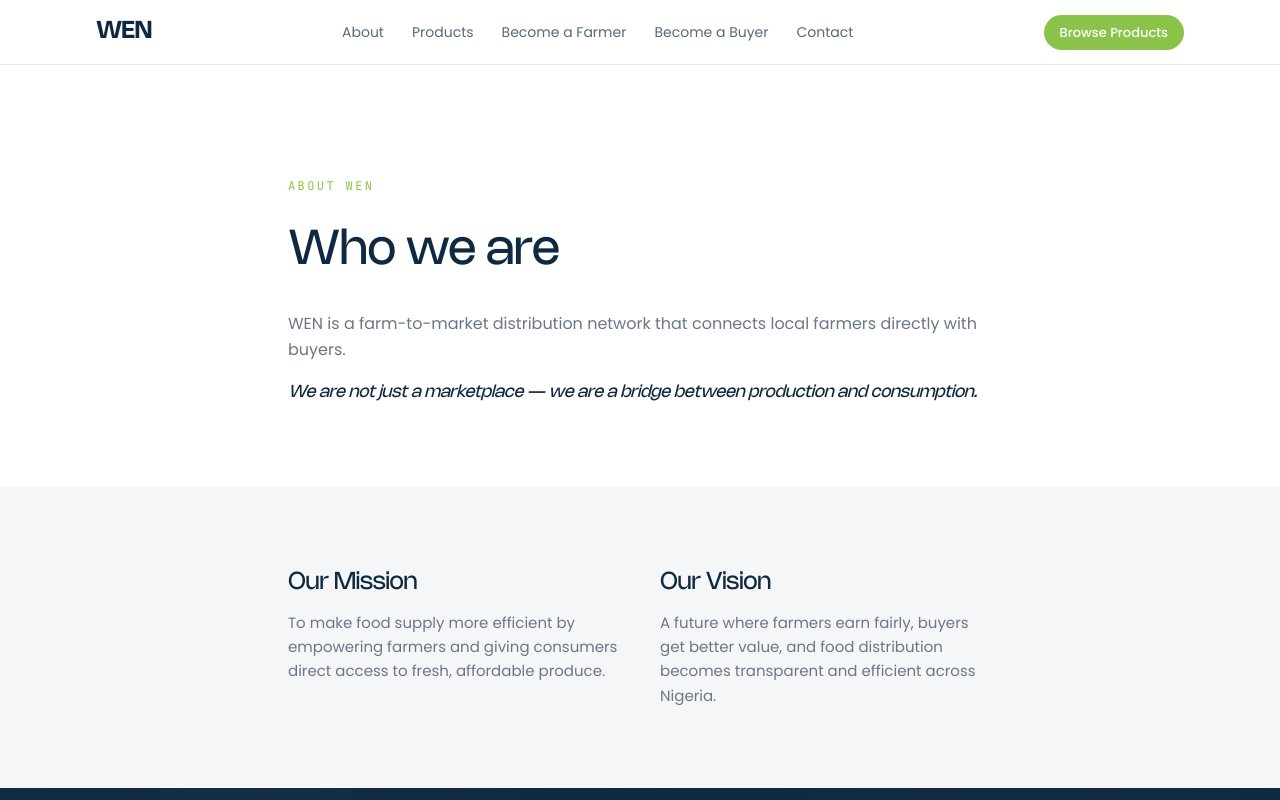
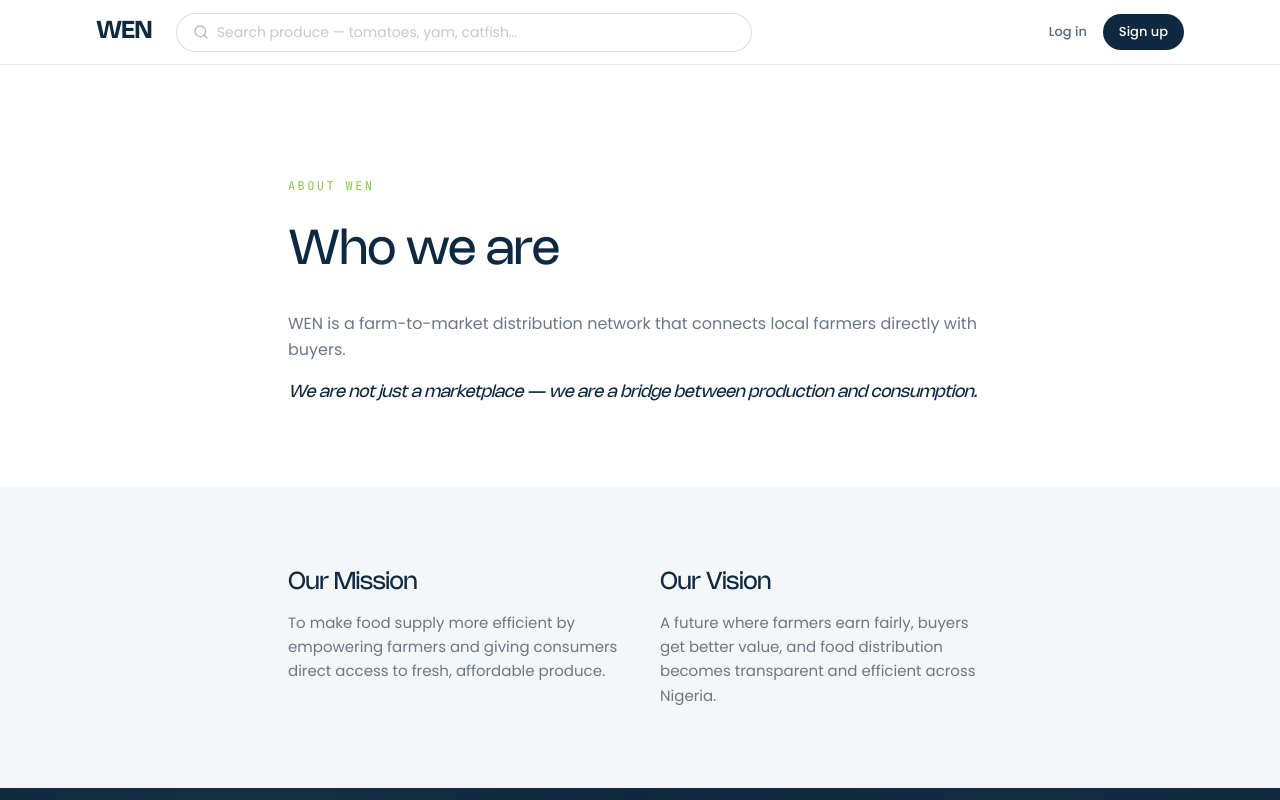
Before and after one commit to solinvictor/wen-backup, a Next.js app: page /about in a window 1280 px wide. Shown: the top 800 px of the page. Built offline with nearby package versions, Linux system fonts and the light colour scheme.

Commit message:
nav: Instacart-style search center, login/signup right, toned auth buttons

```diff
--- a/src/components/Nav.tsx
+++ b/src/components/Nav.tsx
@@ -1,69 +1,122 @@
 'use client'
 
 import Link from 'next/link'
-import { useState } from 'react'
-import { Menu, X } from 'lucide-react'
+import { useRouter, useSearchParams } from 'next/navigation'
+import { useState, Suspense } from 'react'
+import { Search, Menu, X } from 'lucide-react'
+
+function NavSearch() {
+  const router = useRouter()
+  const searchParams = useSearchParams()
+  const [query, setQuery] = useState(searchParams?.get('q') ?? '')
+
+  function handleSearch() {
+    const q = query.trim()
+    router.push(q ? `/products?q=${encodeURIComponent(q)}` : '/products')
+  }
+
+  return (
+    <div className="flex items-center w-full max-w-xl bg-white border border-soil/14 rounded-full px-4 py-2 gap-2 hover:border-soil/30 focus-within:border-soil/40 focus-within:shadow-sm transition-all">
+      <Search size={16} className="text-stone/50 shrink-0" />
+      <input
+        type="text"
+        value={query}
+        onChange={e => setQuery(e.target.value)}
+        onKeyDown={e => e.key === 'Enter' && handleSearch()}
+        placeholder="Search produce — tomatoes, yam, catfish…"
+        className="flex-1 text-[14px] text-soil placeholder:text-stone/40 bg-transparent outline-none"
+      />
+    </div>
+  )
+}
 
 const NAV_LINKS = [
-  { href: '/about', label: 'About' },
+  { href: '/about',    label: 'About' },
   { href: '/products', label: 'Products' },
-  { href: '/farmers', label: 'Become a Farmer' },
-  { href: '/buyers', label: 'Become a Buyer' },
-  { href: '/contact', label: 'Contact' },
+  { href: '/farmers',  label: 'Farmers' },
+  { href: '/buyers',   label: 'Buyers' },
+  { href: '/contact',  label: 'Contact' },
 ]
 
 export function Nav() {
-  const [open, setOpen] = useState(false)
+  const [mobileOpen, setMobileOpen] = useState(false)
 
   return (
-    <header className="sticky top-0 z-50 bg-grain/95 backdrop-blur-sm border-b border-soil/10">
-      <div className="max-w-6xl mx-auto px-5 sm:px-8 h-16 flex items-center justify-between">
-        <Link href="/" className="font-display text-2xl font-semibold tracking-tight text-soil">
+    <header className="sticky top-0 z-50 bg-white border-b border-soil/10">
+      {/* Main bar */}
+      <div className="max-w-6xl mx-auto px-5 sm:px-8 h-16 flex items-center gap-4">
+
+        {/* Logo */}
+        <Link href="/" className="font-display text-2xl font-semibold tracking-tight text-soil shrink-0 mr-2">
           WEN
         </Link>
 
-        <nav className="hidden md:flex items-center gap-7">
-          {NAV_LINKS.map((link) => (
+        {/* Search — center, takes remaining space */}
+        <div className="flex-1 hidden sm:flex">
+          <Suspense fallback={
+            <div className="flex items-center w-full max-w-xl bg-grain-dim border border-soil/14 rounded-full px-4 py-2 gap-2">
+              <Search size={16} className="text-stone/50 shrink-0" />
+              <span className="text-[14px] text-stone/40">Search produce…</span>
+            </div>
+          }>
+            <NavSearch />
+          </Suspense>
+        </div>
+
+        {/* Right — auth buttons */}
+        <div className="hidden sm:flex items-center gap-3 ml-2 shrink-0">
+          <Link
+            href="/login"
+            className="text-[13px] font-medium text-soil/70 hover:text-soil transition-colors px-1"
+          >
+            Log in
+          </Link>
+          <Link
+            href="/signup"
+            className="text-[13px] font-medium bg-soil text-white px-4 py-2 rounded-full hover:bg-soil/85 transition-colors"
+          >
+            Sign up
+          </Link>
+        </div>
+
+        {/* Mobile hamburger */}
+        <button
+          onClick={() => setMobileOpen(!mobileOpen)}
+          className="sm:hidden ml-auto p-2 text-soil"
+          aria-label={mobileOpen ? 'Close menu' : 'Open menu'}
+        >
+          {mobileOpen ? <X size={20} /> : <Menu size={20} />}
+        </button>
+      </div>
+
+      {/* Mobile search */}
+      <div className="sm:hidden px-5 pb-3">
+        <Suspense fallback={null}>
+          <NavSearch />
+        </Suspense>
+      </div>
+
+      {/* Mobile menu */}
+      {mobileOpen && (
+        <nav className="sm:hidden border-t border-soil/10 px-5 py-4 flex flex-col gap-3.5 bg-white">
+          {NAV_LINKS.map(link => (
             <Link
               key={link.href}
               href={link.href}
-              className="text-[14px] text-soil/70 hover:text-soil transition-colors"
+              onClick={() => setMobileOpen(false)}
+              className="text-[15px] text-soil/80 hover:text-soil transition-colors"
             >
               {link.label}
             </Link>
           ))}
-        </nav>
-
-        <div className="hidden md:block">
-          <Link
-            href="/products"
-            className="text-[13px] font-medium bg-pepper text-grain px-4 py-2 rounded-full hover:bg-pepper-deep transition-colors"
-          >
-            Browse Products
-          </Link>
-        </div>
-
-        <button
-          onClick={() => setOpen(!open)}
-          className="md:hidden p-2 text-soil"
-          aria-label={open ? 'Close menu' : 'Open menu'}
-        >
-          {open ? <X size={20} /> : <Menu size={20} />}
-        </button>
-      </div>
-
-      {open && (
-        <nav className="md:hidden border-t border-soil/10 px-5 py-4 flex flex-col gap-3.5 bg-grain">
-          {NAV_LINKS.map((link) => (
-            <Link
-              key={link.href}
-              href={link.href}
-              onClick={() => setOpen(false)}
-              className="text-[15px] text-soil/80"
-            >
-              {link.label}
+          <div className="flex gap-3 pt-2 border-t border-soil/10">
+            <Link href="/login" className="flex-1 text-center text-[14px] font-medium border border-soil/20 text-soil py-2.5 rounded-full hover:bg-grain-dim transition-colors">
+              Log in
             </Link>
-          ))}
+            <Link href="/signup" className="flex-1 text-center text-[14px] font-medium bg-soil text-white py-2.5 rounded-full hover:bg-soil/85 transition-colors">
+              Sign up
+            </Link>
+          </div>
         </nav>
       )}
     </header>
```
